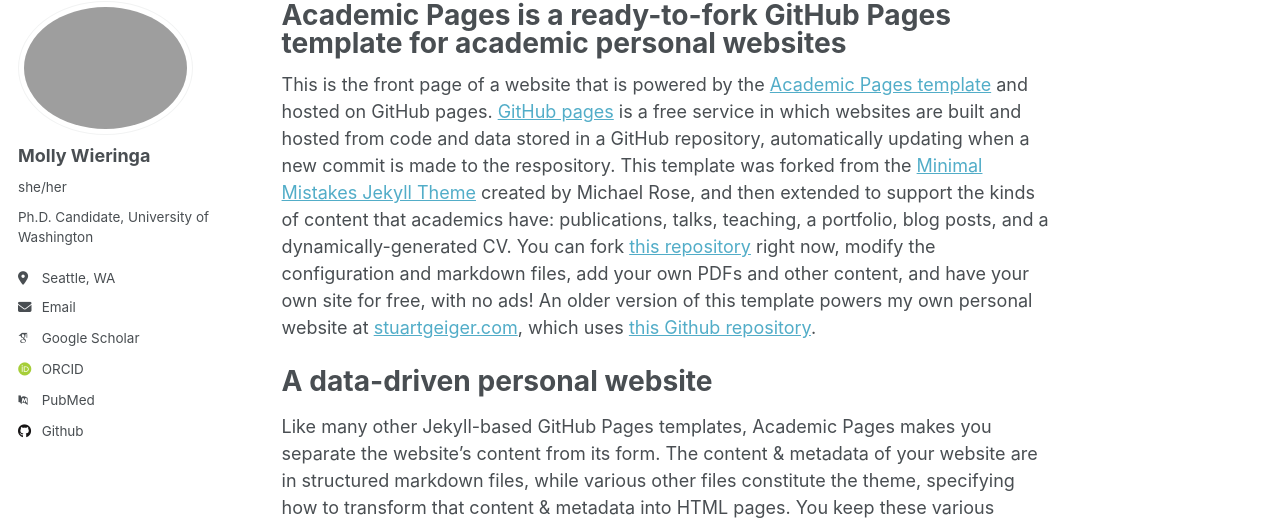
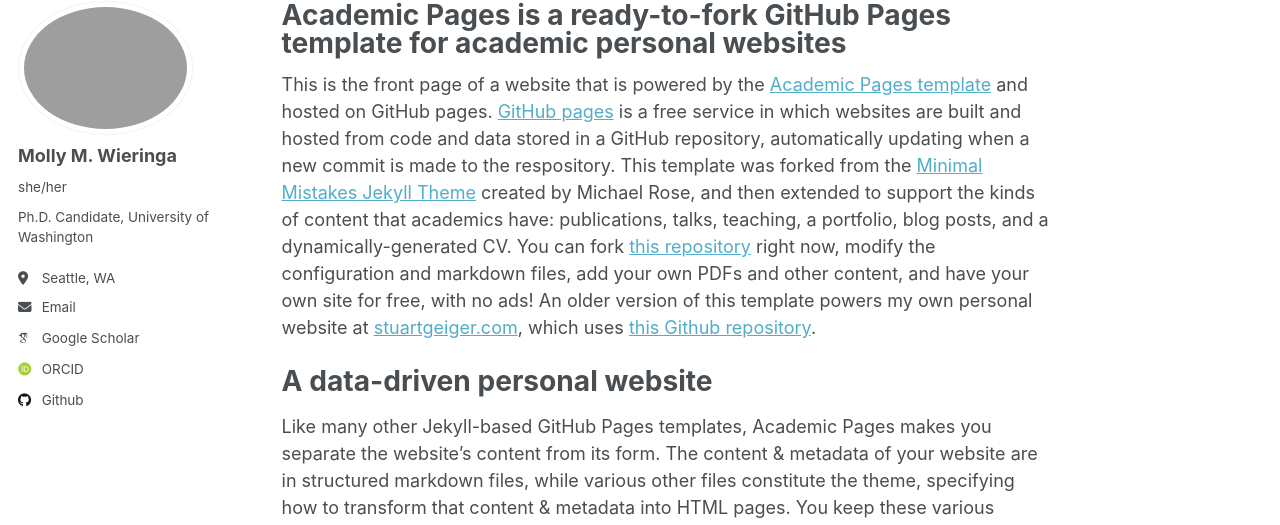
Before and after one commit to mollymwieringa/mollymwieringa.github.io, a Jekyll site: the page built from _pages/about.md, in a window 1280 px wide. Shown: the part 105-630 px from the top of the page. Built offline with Jekyll 4.4.1, drawn with Linux system fonts in a browser that asks for light colours; some web fonts are replaced.

Commit message:
updating settings

```diff
--- a/_config.yml
+++ b/_config.yml
@@ -12,23 +12,23 @@
 title_separator          : "-"
 name                     : &name "Molly M. Wieringa"
 description              : &description "personal description"
-url                      : https://academicpages.github.io # the base hostname & protocol for your site e.g. "https://mmistakes.github.io"
+url                      : https://mollymwieringa.github.io # the base hostname & protocol for your site e.g. "https://mmistakes.github.io"
 baseurl                  : "" # the subpath of your site, e.g. "/blog"
-repository               : "academicpages/academicpages.github.io"
+repository               : "mollymwieringa/mollymwieringa.github.io"
 
 # Site Author - The following control what appear as part of the author content on the side bar.
 #               If a field is blank the icon and link will not appear, otherwise it will be shown.
 #               Additional customization can be done by editing /_includes/author-profile.html
 author:
   # Biographic information
-  avatar           : "profile.png"
-  name             : "Molly Wieringa"
+  avatar           : "wieringa_headshot.png"
+  name             : "Molly M. Wieringa"
   pronouns         : "she/her"
   bio              : "Ph.D. Candidate, University of Washington"
   location         : "Seattle, WA"
   employer         : #"University of Washington"
   uri              : # URL
-  email            : "mmw906@uw.edu"
+  email            : "mmw906 at uw.edu"
 
   # Academic websites
   arxiv            : # URL - Update with the correct link to your profile
@@ -36,7 +36,6 @@
   impactstory      : # URL
   orcid            : "http://orcid.org/yourorcidurl"
   semantic         : # URL
-  pubmed           : "https://www.ncbi.nlm.nih.gov/pubmed/?term=john+snow"
   researchgate     : # URL
 
   # Repositories and software development
```
Also changed, not shown: 2 other files.
